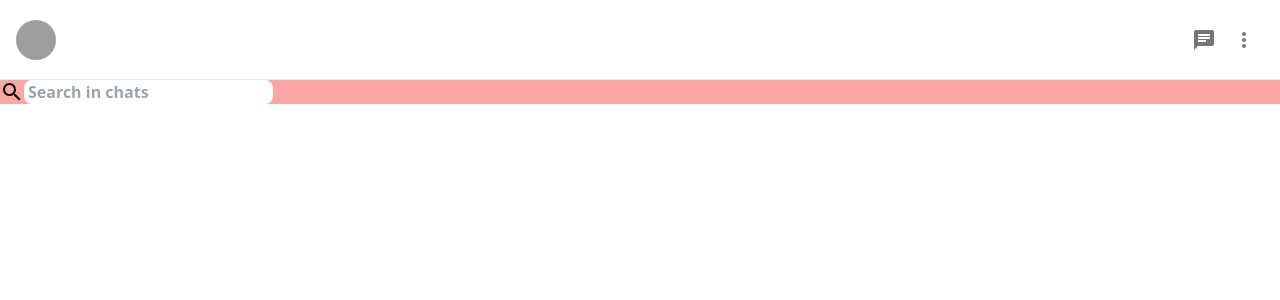
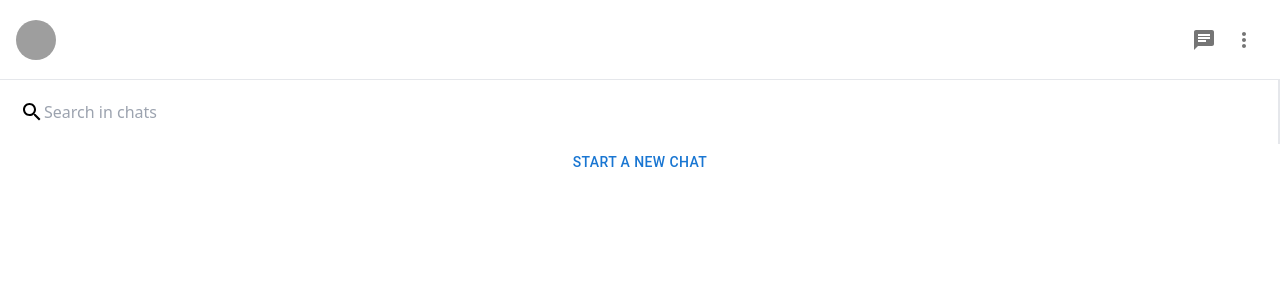
Before and after one commit to ahmetpalavan/whatsapp-clone, a Next.js app in the folder whatsapp/: page / in a window 1280 px wide. Shown: the top 300 px of the page. Built offline with nearby package versions, Linux system fonts and the light colour scheme; grey boxes are pictures that could not be loaded.

Commit message:
Components added to project

```diff
--- /dev/null
+++ b/whatsapp/components/Header.js
@@ -0,0 +1,23 @@
+import { Avatar, IconButton } from '@mui/material'
+import ChatIcon from '@mui/icons-material/Chat'
+import MoreVertIcon from '@mui/icons-material/MoreVert';
+import React from 'react'
+
+const Header = () => {
+    return (
+        <header className='flex sticky top-0 bg-white z-0 z-1 justify-between
+        items-center p-4 h-20 border-b border-solid'>
+            <Avatar alt='Ahmet Palavan' className='cursor-pointer hover:opacity-80' src='/static/images/avatar/1.jpg'/>
+            <iconscontainer>
+                <IconButton>
+                    <ChatIcon/>
+                </IconButton>
+                <IconButton>
+                    <MoreVertIcon/>
+                </IconButton>
+            </iconscontainer>
+        </header>
+)
+}
+
+export default Header
--- /dev/null
+++ b/whatsapp/components/Search.js
@@ -0,0 +1,13 @@
+import React from 'react'
+import SearchIcon from '@mui/icons-material/Search'
+
+const Search = () => {
+    return (
+    <div className='flex items-center p-5 border-r-2'>
+        <SearchIcon/>
+        <input placeholder='Search in chats' className='flex-1 outline-none border-none' />
+    </div>
+)
+}
+
+export default Search
--- a/whatsapp/components/Sidebar.js
+++ b/whatsapp/components/Sidebar.js
@@ -4,26 +4,16 @@ import MoreVertIcon from '@mui/icons-material/MoreVert';
 import { Container } from '@mui/system'
 import { IconButton } from '@mui/material';
 import SearchIcon from '@mui/icons-material/Search';
+import Search from './Search';
+import Header from './Header';
+import SidebarButton from './SidebarButton';
 
 function Sidebar() {
     return (
-        <div className="bg-red-300">
-            <header className='flex sticky top-0 bg-white z-0 z-1 justify-between
-            items-center p-4 h-20 border-b border-solid'>
-                <Avatar alt='Ahmet Palavan' className='cursor-pointer hover:opacity-80' src='/static/images/avatar/1.jpg'/>
-                <iconscontainer>
-                    <IconButton>
-                        <ChatIcon/>
-                    </IconButton>
-                    <IconButton>
-                        <MoreVertIcon/>
-                    </IconButton>
-                </iconscontainer>
-            </header>
-            <div className='flex'>
-                <SearchIcon/>
-                <input placeholder='Search in chats' className='pl-1 font-bold outline-none rounded-lg'/>
-            </div>
+        <div>
+            <Header/>
+            <Search/>
+            <SidebarButton/>
         </div>
 )
 }
--- /dev/null
+++ b/whatsapp/components/SidebarButton.js
@@ -0,0 +1,11 @@
+import React from 'react'
+import {Button} from "@mui/material"
+const SidebarButton = () => {
+return (
+    <div>
+        <Button className='w-full'>Start a new chat</Button>
+    </div>
+)
+}
+
+export default SidebarButton
--- a/whatsapp/components/index.js
+++ b/whatsapp/components/index.js
@@ -1 +1,4 @@
 export {default as Sidebar} from './Sidebar'
+export {default as Search} from './Search'
+export {default as Header} from './Header'
+export {default as SidebarButton} from './SidebarButton'
```
